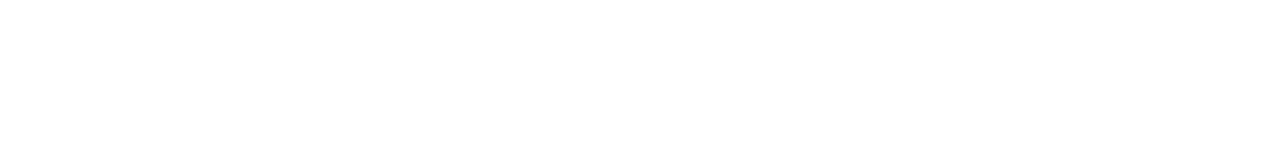
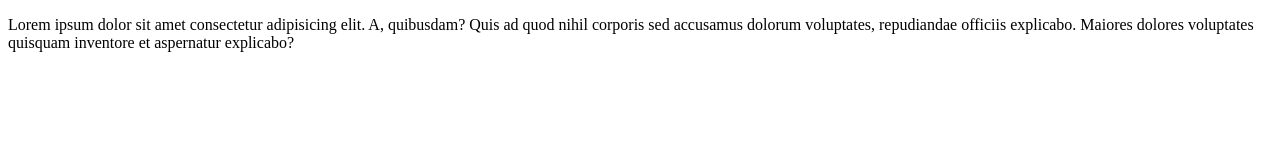
Before and after one commit to Andrii-volk/pe2023-1git-intro, a plain HTML site: page index.html in a window 1280 px wide. Drawn offline with Linux system fonts and the light colour scheme.

Commit message:
Add paragraf

```diff
--- a/index.html
+++ b/index.html
@@ -6,6 +6,6 @@
   <title>Document</title>
 </head>
 <body>
-
+  <p>Lorem ipsum dolor sit amet consectetur adipisicing elit. A, quibusdam? Quis ad quod nihil corporis sed accusamus dolorum voluptates, repudiandae officiis explicabo. Maiores dolores voluptates quisquam inventore et aspernatur explicabo?</p>
 </body>
 </html>
```
